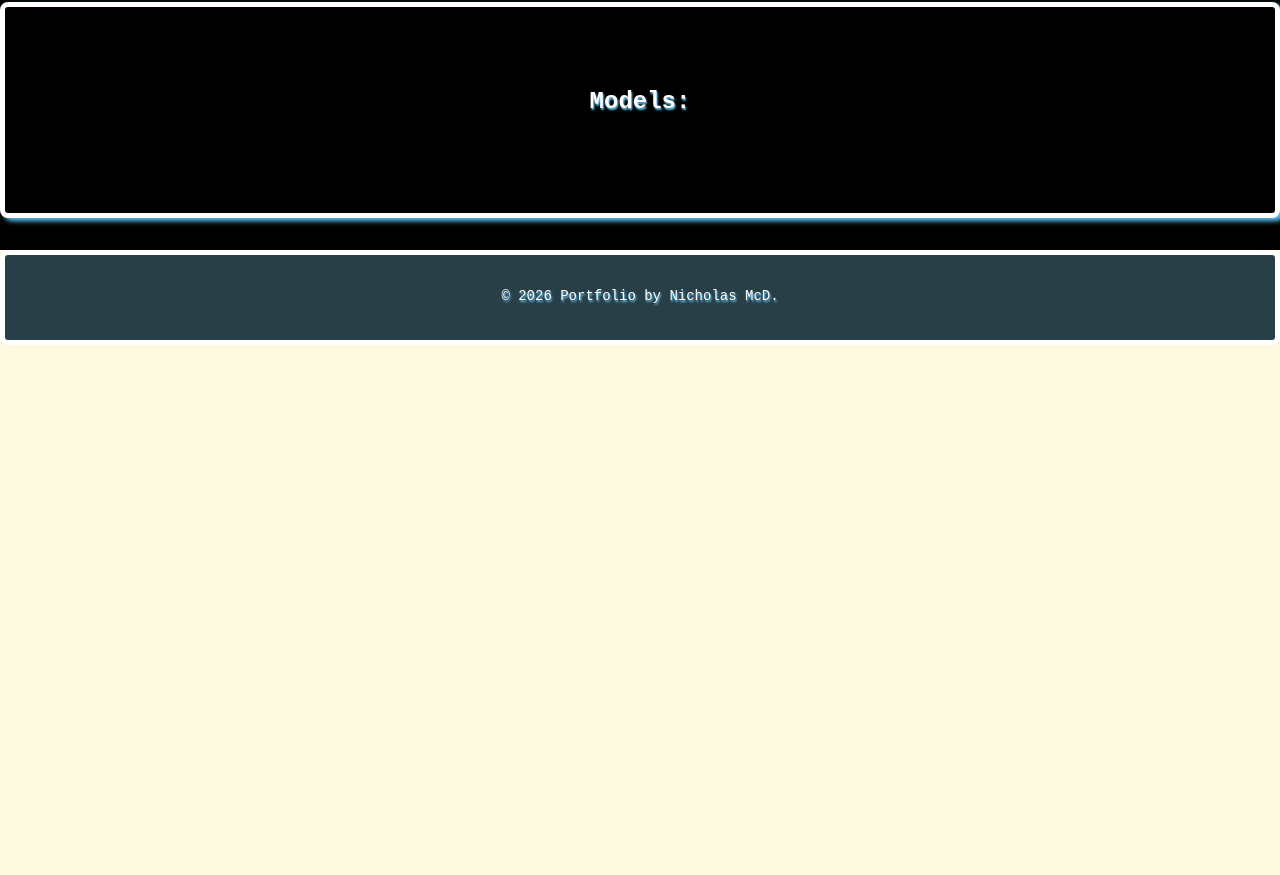
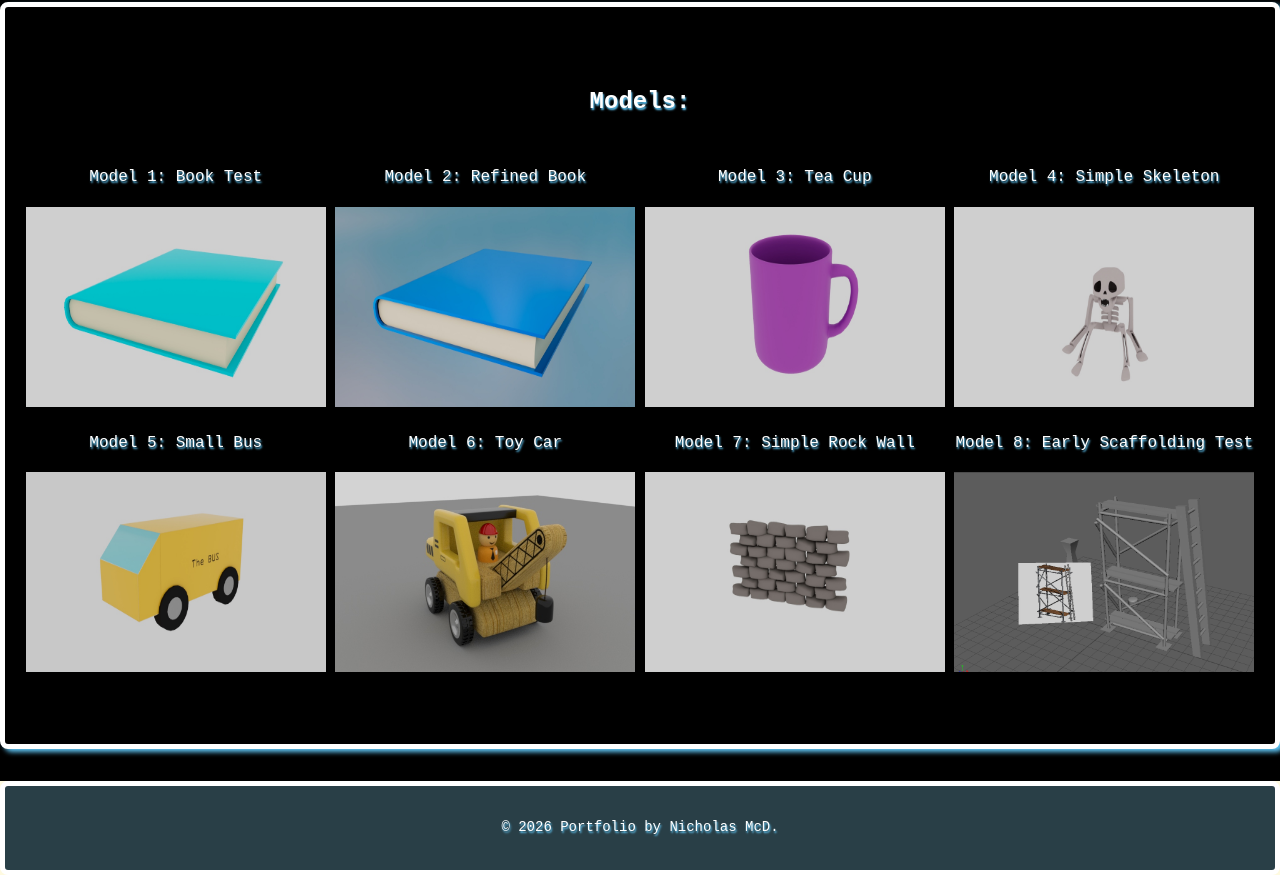
Before and after one commit to Nicholas-McDonald-05/Nicholas-McDonald-Portfolio-Project, a SvelteKit app: page /3dartwork in a window 1280 px wide. Shown: the part 1303-2178 px from the top of the page. Before the commit the page ends 1648 px from the top, so only its background shows below. Built offline with nearby package versions, Linux system fonts and the light colour scheme.

Commit message:
Finished 3D page

```diff
--- a/src/routes/3dartwork/+page.svelte
+++ b/src/routes/3dartwork/+page.svelte
@@ -62,7 +62,46 @@
     <section class="model-section">
         <h2>Models:</h2>
         <div class=display>
-
+            <div>
+                <p class="art-title">Model 1: Book Test</p>
+                <img class="model" src="/images/catalogue/Simple_Book.jpg"
+                alt="A model test for creating a book in Maya.">
+            </div>
+            <div>
+                <p class="art-title">Model 2: Refined Book</p>
+                <img class="model2" src="/images/catalogue/Simple_Book-Proper.jpg"
+                alt="A proper render of the previous book model.">
+            </div>
+            <div>
+                <p class="art-title">Model 3: Tea Cup</p>
+                <img class="model3" src="/images/catalogue/TeaCup_Render.jpg"
+                alt="A model of a simple tea cup.">
+            </div>
+             <div>
+                <p class="art-title">Model 4: Simple Skeleton</p>
+                <img class="model4" src="/images/catalogue/Skeleton_Render.jpg"
+                alt="A model of a simple skeleton based on a previous 2D asset.">
+            </div>
+             <div>
+                <p class="art-title">Model 5: Small Bus</p>
+                <img class="model5" src="/images/catalogue/Van_Render.jpg"
+                alt="The BUS.">
+            </div>
+             <div>
+                <p class="art-title">Model 6: Toy Car</p>
+                <img class="model6" src="/images/catalogue/Toy Car.jpg"
+                alt="A model of a small toy car with normals.">
+            </div>
+             <div>
+                <p class="art-title">Model 7: Simple Rock Wall</p>
+                <img class="model7" src="/images/catalogue/Rock_Wall_New.jpg"
+                alt="A model of a rock wall based on a previous 2D asset.">
+            </div>
+             <div>
+                <p class="art-title">Model 8: Early Scaffolding Test</p>
+                <img class="model8" src="/images/catalogue/Scaffolding.png"
+                alt="The earliest 3D model I ever made modelled from a singular reference.">
+            </div>
         </div>
     </section>
 </div>
@@ -177,4 +216,44 @@
         color: #ffffff;
         text-shadow: 1px 2px 2px #61c9f9;
     }
+
+    .model{
+        width: 300px;
+        height: 200px;
+    }
+
+    .model2{
+        width: 300px;
+        height: 200px;
+    }
+
+    .model3{
+        width: 300px;
+        height: 200px;
+    }
+
+    .model4{
+        width: 300px;
+        height: 200px;
+    }
+
+    .model5{
+        width: 300px;
+        height: 200px;
+    }
+
+    .model6{
+        width: 300px;
+        height: 200px;
+    }
+
+    .model7{
+        width: 300px;
+        height: 200px;
+    }
+
+    .model8{
+        width: 300px;
+        height: 200px;
+    }
 </style>
```
Also changed, not shown: static/images/catalogue/Scaffolding.png (added).
